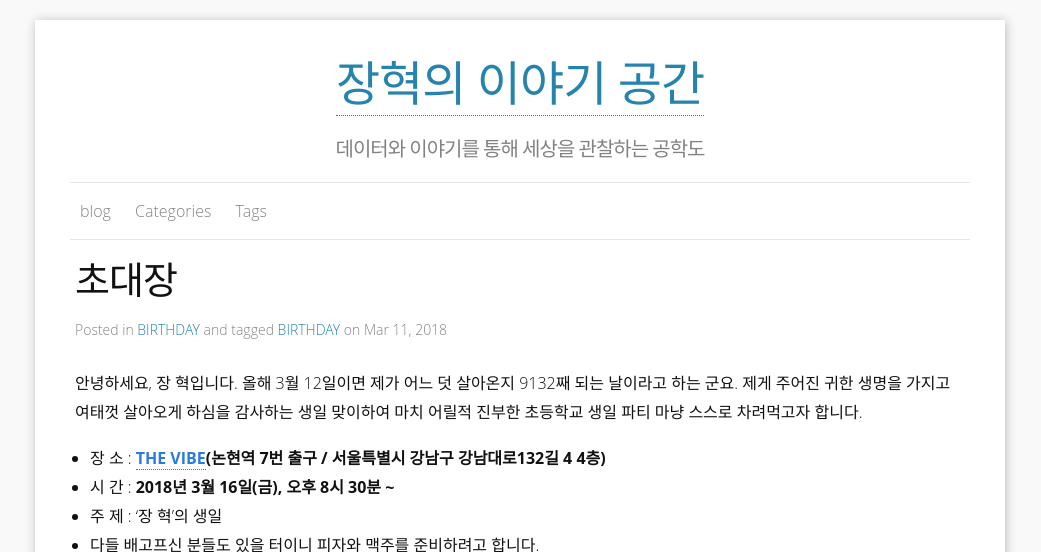
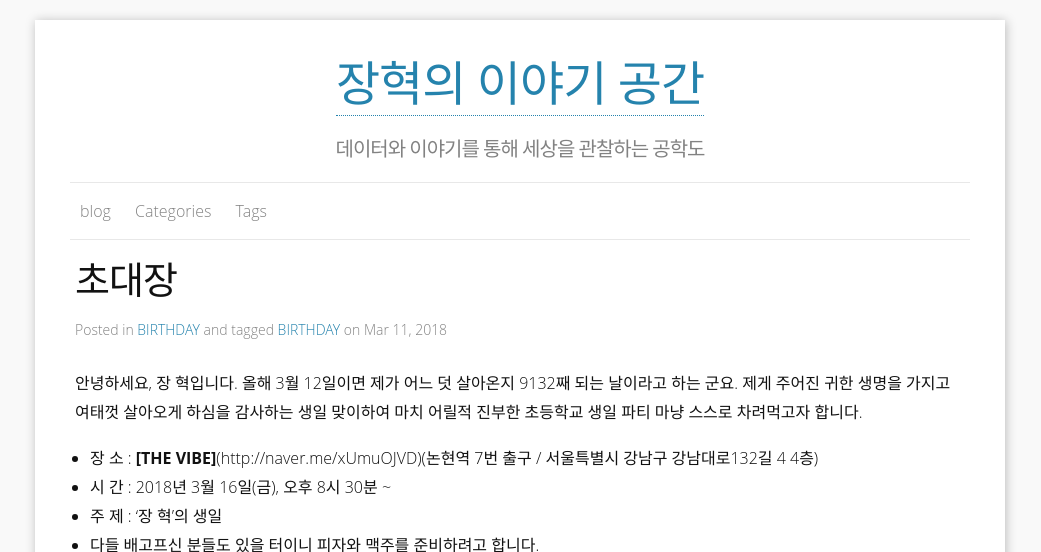
Before and after one commit to HyoukJang/HyoukJang.github.io, a Jekyll site: the page built from _posts/2018-03-11-invitation-letter.md, in a window 1280 px wide, cut to the strip 0-552 px from the top of the page. Shown: the whole strip, without its empty margins (120-1161 px from the left). Built offline with Jekyll 4.4.1, drawn with Linux system fonts in a browser that asks for light colours; nearby versions of some CDN libraries; some web fonts are replaced; comment, search, counter and statistics services are not loaded; some of the changed lines change nothing that is shown.

Commit message:
modify error

```diff
--- a/_posts/2018-03-11-invitation-letter.md
+++ b/_posts/2018-03-11-invitation-letter.md
@@ -11,8 +11,8 @@ tags:  BIRTHDAY
 
 안녕하세요, 장 혁입니다. 올해 3월 12일이면 제가 어느 덧 살아온지 9132째 되는 날이라고 하는 군요. 제게 주어진 귀한 생명을 가지고 여태껏 살아오게 하심을 감사하는 생일 맞이하여 마치 어릴적 진부한 초등학교 생일 파티 마냥 스스로 차려먹고자 합니다.
 
-* 장 소 : **[THE VIBE](http://naver.me/xUmuOJVD)(논현역 7번 출구 / 서울특별시 강남구 강남대로132길 4 4층)**
-* 시 간 : **2018년 3월 16일(금), 오후 8시 30분 ~**
+* 장 소 : **[THE VIBE]**(http://naver.me/xUmuOJVD)(논현역 7번 출구 / 서울특별시 강남구 강남대로132길 4 4층)
+* 시 간 : 2018년 3월 16일(금), 오후 8시 30분 ~
 * 주 제 : '장 혁'의 생일
 * 다들 배고프신 분들도 있을 터이니 피자와 맥주를 준비하려고 합니다.
 
```
